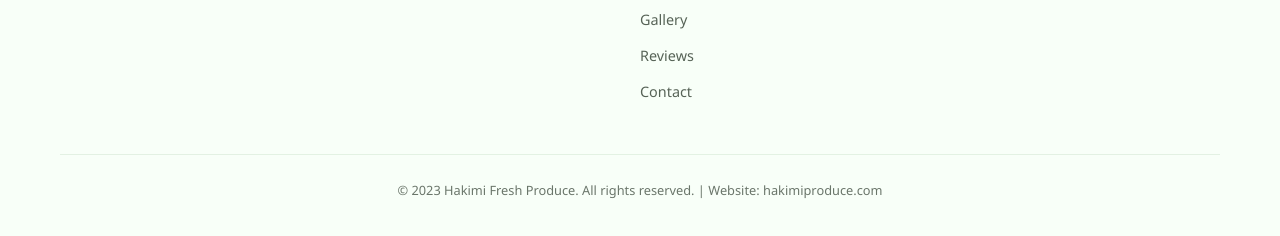
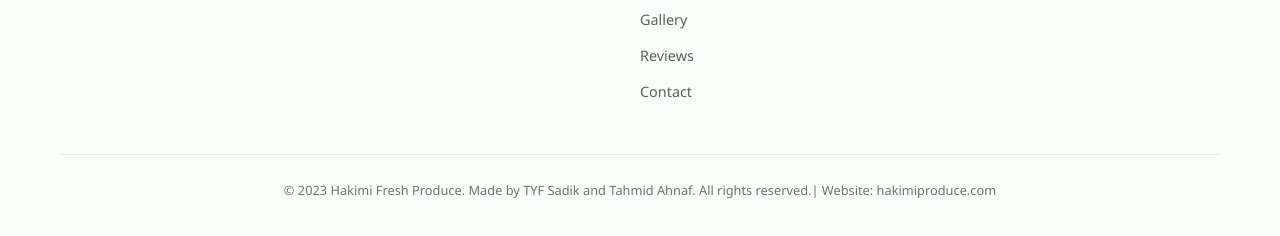
Before and after one commit to TYFSADIK/HakimiFruit, a plain HTML site: page index.html in a window 1280 px wide. Shown: the part 7592-7828 px from the top of the page. Drawn offline with Linux system fonts and the light colour scheme.

Commit message:
Update footer text with new attribution

```diff
--- a/index.html
+++ b/index.html
@@ -2325,7 +2325,7 @@
             </div>
         </div>
         <div class="footer-bottom">
-            <p>© 2023 Hakimi Fresh Produce. All rights reserved. | Website: hakimiproduce.com</p>
+            <p>© 2023 Hakimi Fresh Produce. Made by TYF Sadik and Tahmid Ahnaf. All rights reserved.| Website: hakimiproduce.com</p>
         </div>
     </div>
 </footer>
```
